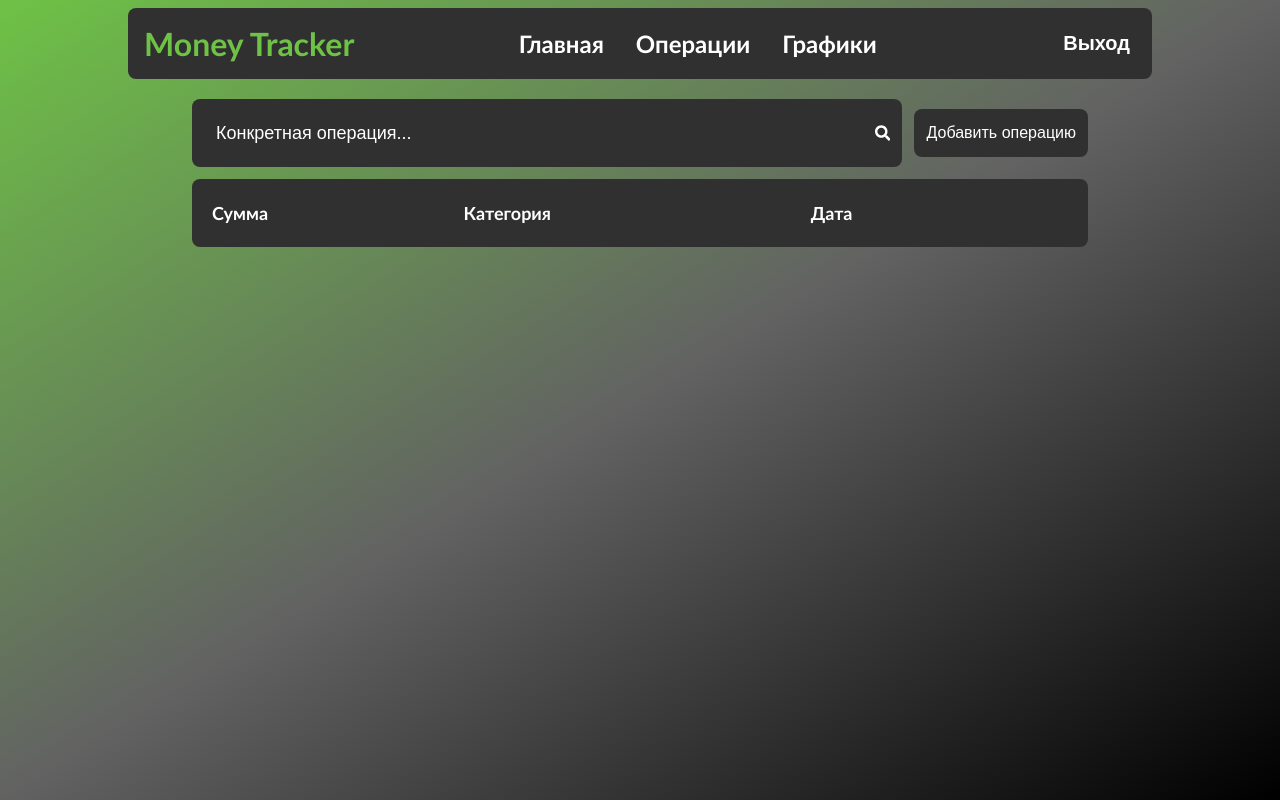
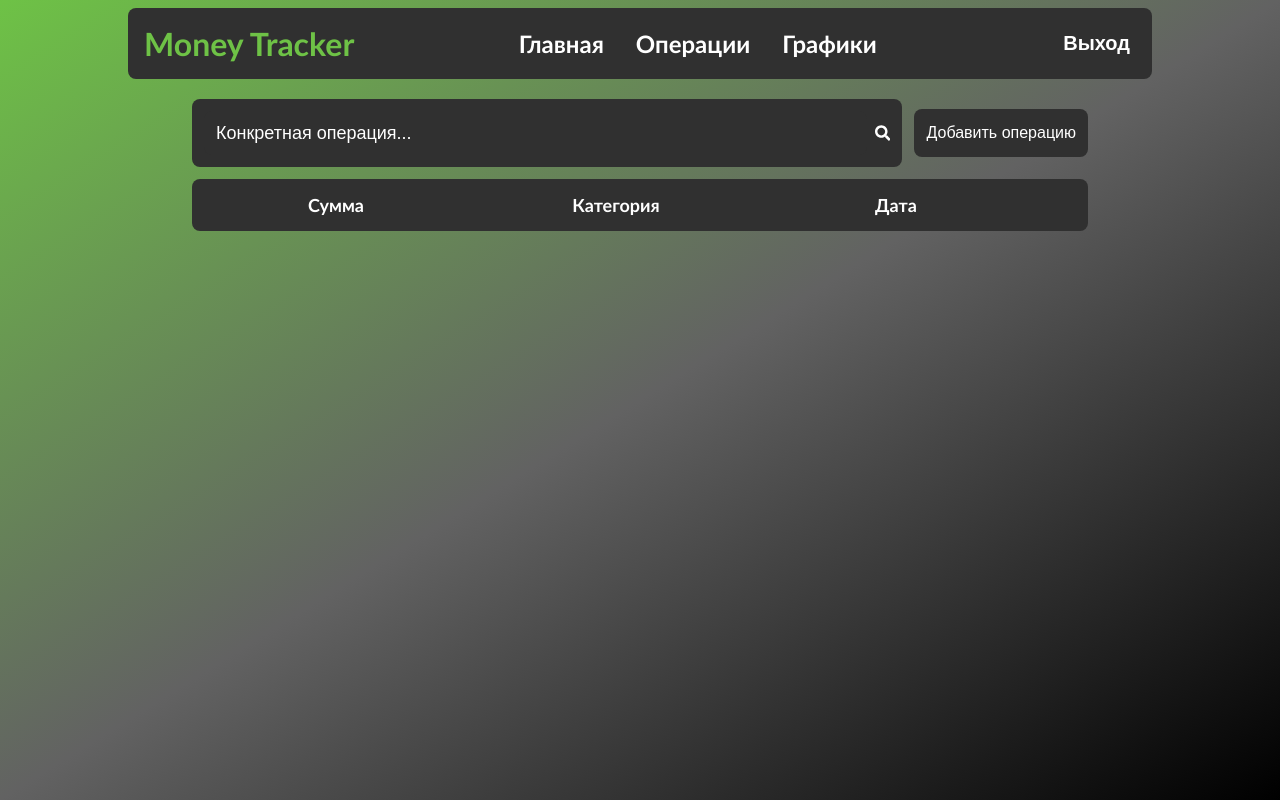
Before and after one commit to M1sterZag/MoneyTracker, a React (Vite) app in the folder frontend/: page /operations in a window 1280 px wide. Built offline with nearby package versions, Linux system fonts and the light colour scheme.

Commit message:
fix table styles

```diff
--- a/frontend/src/Operations.jsx
+++ b/frontend/src/Operations.jsx
@@ -111,34 +111,34 @@ function Operations({ token }) {
         <div className="text-white">Загрузка...</div>
       ) : (
           <div className="overflow-x-auto w-full rounded-lg">
-          <table className="text-white border-separate border-spacing-2 w-full bg-mcgray max-w-full mx-auto">
+            <table className="text-white border-separate border-spacing-2 w-full bg-mcgray max-w-full mx-auto table-fixed">
               <thead>
               <tr>
-                <th className="p-3 text-left text-lg">Сумма</th>
-                <th className="p-3 text-left text-lg">Категория</th>
-                <th className="p-3 text-left text-lg">Дата</th>
-                <th className="p-3 text-left text-lg"></th>
+                <th className="p-1 text-center text-lg">Сумма</th>
+                <th className="p-1 text-center text-lg">Категория</th>
+                <th className="p-1 text-center text-lg">Дата</th>
+                <th className="p-1 text-center text-lg w-10"></th>
               </tr>
               </thead>
               <tbody>
               {filteredOperations.map((operation) => (
                   <tr key={operation.id} className="hover:bg-mgray rounded-lg transition-colors duration-300">
-                  <td className="p-3 flex items-center text-lg">
+                    <td className="p-1 flex justify-center items-center text-lg">
                       {operation.type === 'income' ? (
-                      <FaArrowUp className="text-green-500 mr-1" />
+                          <FaArrowUp className="text-green-500 mr-1"/>
                       ) : (
-                      <FaArrowDown className="text-red-500 mr-1" />
+                          <FaArrowDown className="text-red-500 mr-1"/>
                       )}
                       {operation.amount}₽
                     </td>
-                  <td className="p-3 text-lg">{operation.title}</td>
-                  <td className="p-3 text-lg">{new Date(operation.date).toLocaleDateString()}</td>
-                  <td className="p-3">
+                    <td className="p-1 text-lg text-center">{operation.title}</td>
+                    <td className="p-1 text-lg text-center">{new Date(operation.date).toLocaleDateString()}</td>
+                    <td className="p-1 text-center">
                       <button
                           className="bg-inherit border-none rounded-lg focus:outline-none cursor-pointer"
                           onClick={() => handleDeleteOperation(operation.id)}
                       >
-                      <FaTrashAlt className="text-red-600 w-5 h-5 hover:text-red-800" />
+                        <FaTrashAlt className="text-red-600 w-5 h-5 hover:text-red-800"/>
                       </button>
                     </td>
                   </tr>
```
Lines whose indentation alone changed are shown as unchanged.
